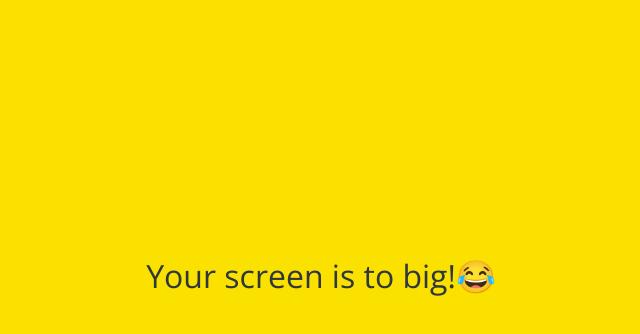
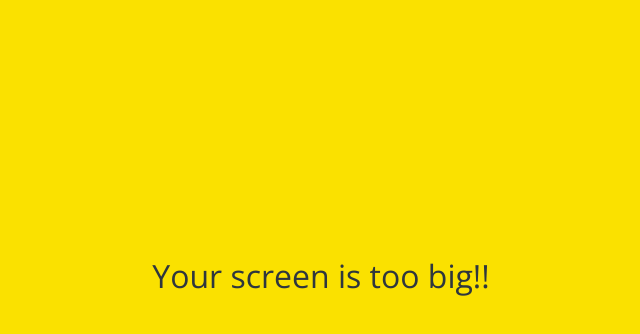
Before and after one commit to jeonghunkim17/Health-Talk, a plain HTML site: page find.html in a window 1280 px wide. Shown: the part 124-458 px from the top of the page, without its empty margins (319-959 px from the left). Drawn offline with nearby package versions, Linux system fonts and the light colour scheme.

Commit message:
Update find.html

```diff
--- a/find.html
+++ b/find.html
@@ -122,7 +122,7 @@
     </nav>
 
     <div id="no-mobile">
-      <span>Your screen is to big!😂 </span>
+      <span>Your screen is too big!! </span>
     </div>
 
     <script
```
